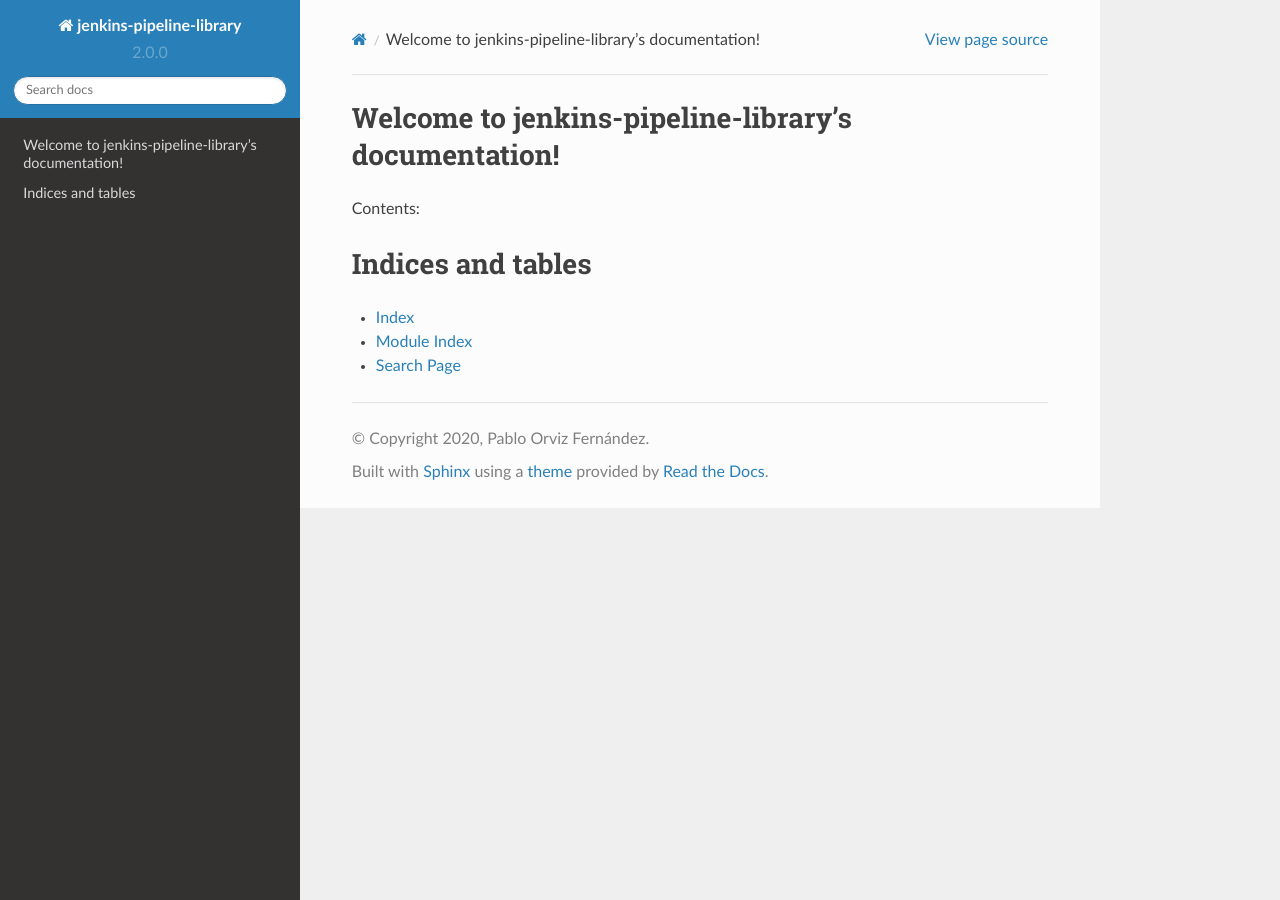
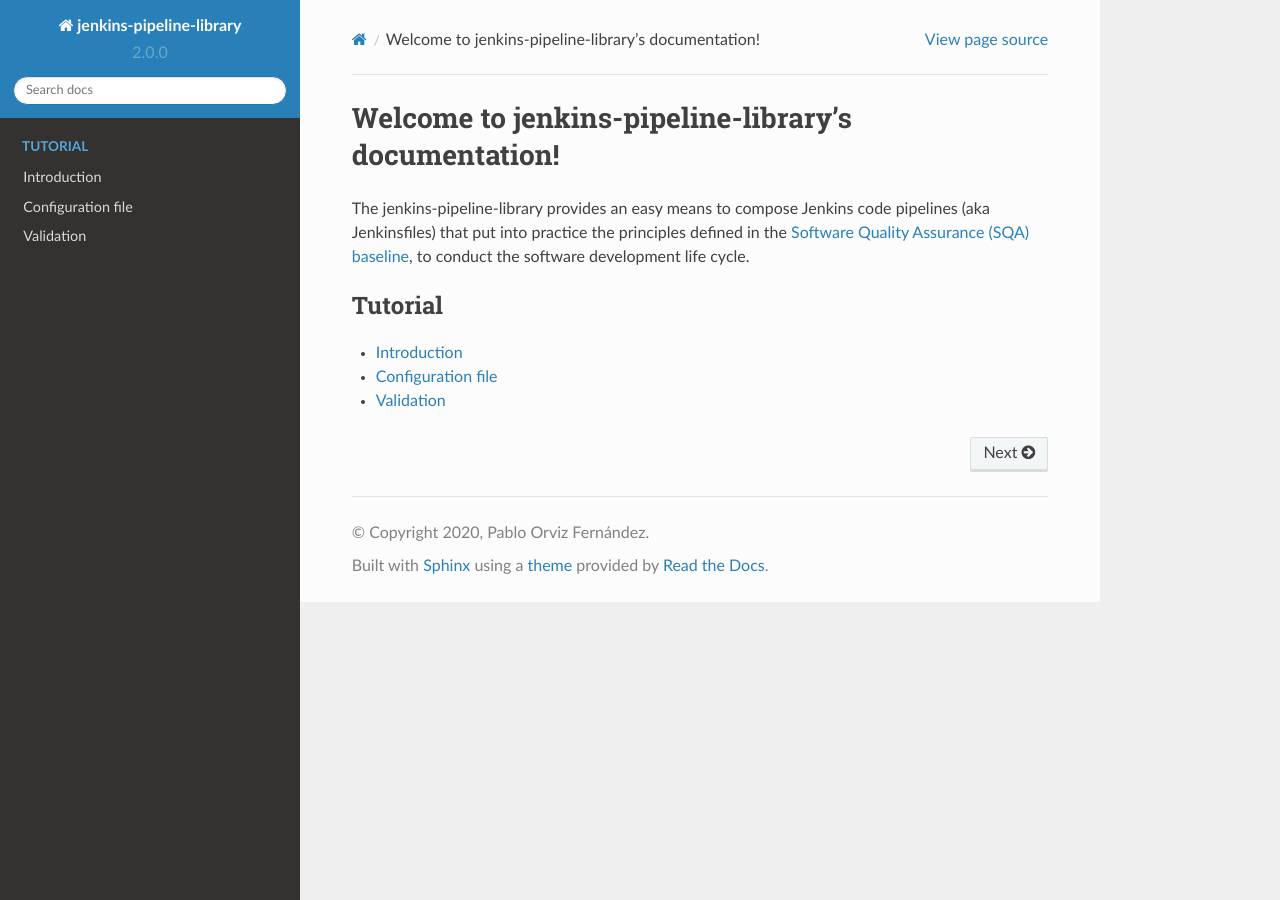
Before and after one commit to indigo-dc/jenkins-pipeline-library, a Sphinx documentation site: the page built from docs/index.rst, in a window 1280 px wide. Built offline with Sphinx 7.4.7 and the Read the Docs theme 2.0.0, drawn with Linux system fonts in a browser that asks for light colours.

Commit message:
Tutorial intro

```diff
--- a/docs/index.rst
+++ b/docs/index.rst
@@ -5,17 +5,18 @@
 
 Welcome to jenkins-pipeline-library's documentation!
 ====================================================
-
-Contents:
+The jenkins-pipeline-library provides an easy means to compose Jenkins
+code pipelines (aka Jenkinsfiles) that put into practice the principles
+defined in the `Software Quality Assurance (SQA) baseline
+<https://github.com/indigo-dc/sqa-baseline>`_, to conduct the software
+development life cycle.
 
 .. toctree::
    :maxdepth: 2
 
+.. toctree::
+   :maxdepth: 1
+   :glob:
+   :caption: Tutorial
 
-
-Indices and tables
-==================
-
-* :ref:`genindex`
-* :ref:`modindex`
-* :ref:`search`
+   user/tutorial
```
Also changed, not shown: docs/user/tutorial.rst (added, +62 -0 lines).
